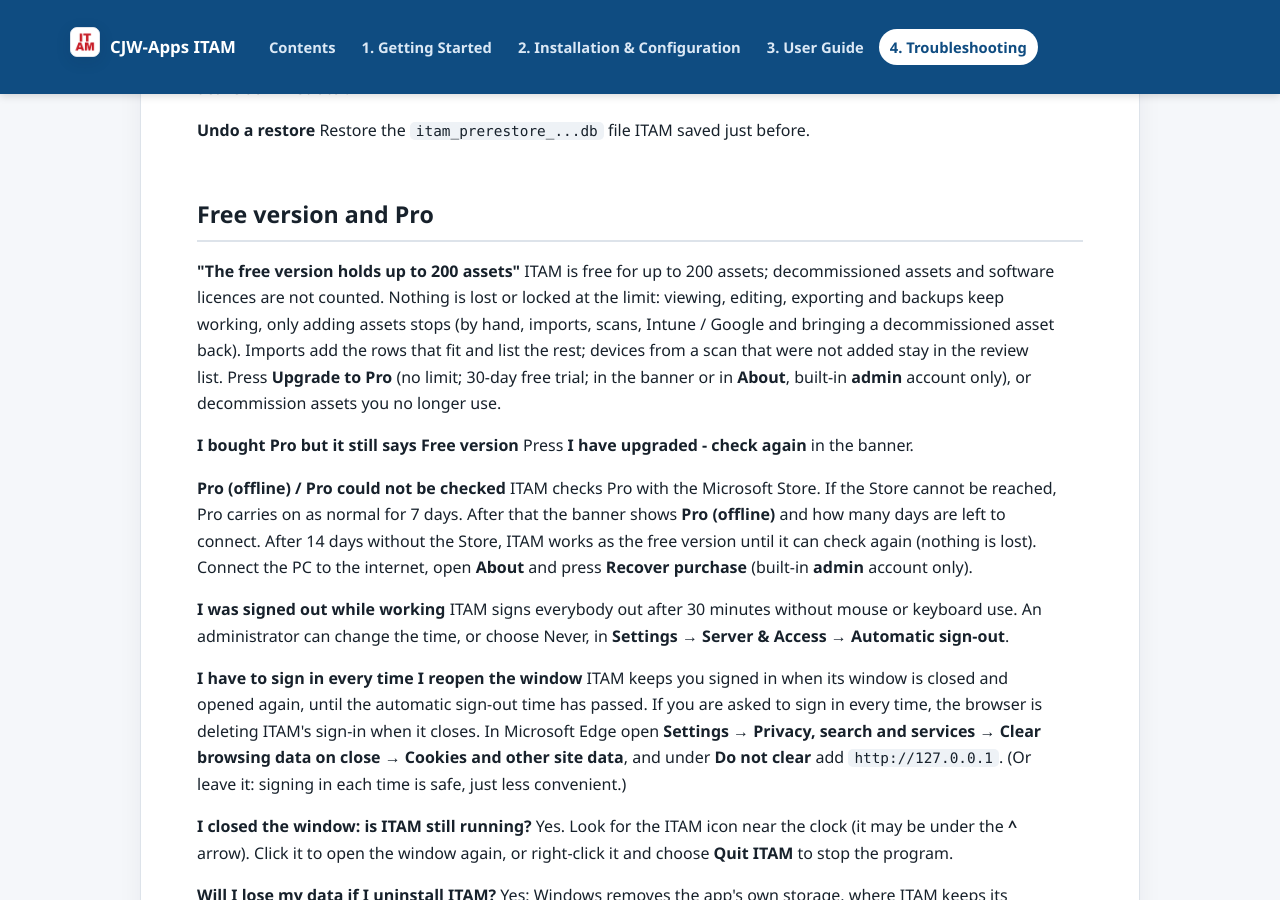
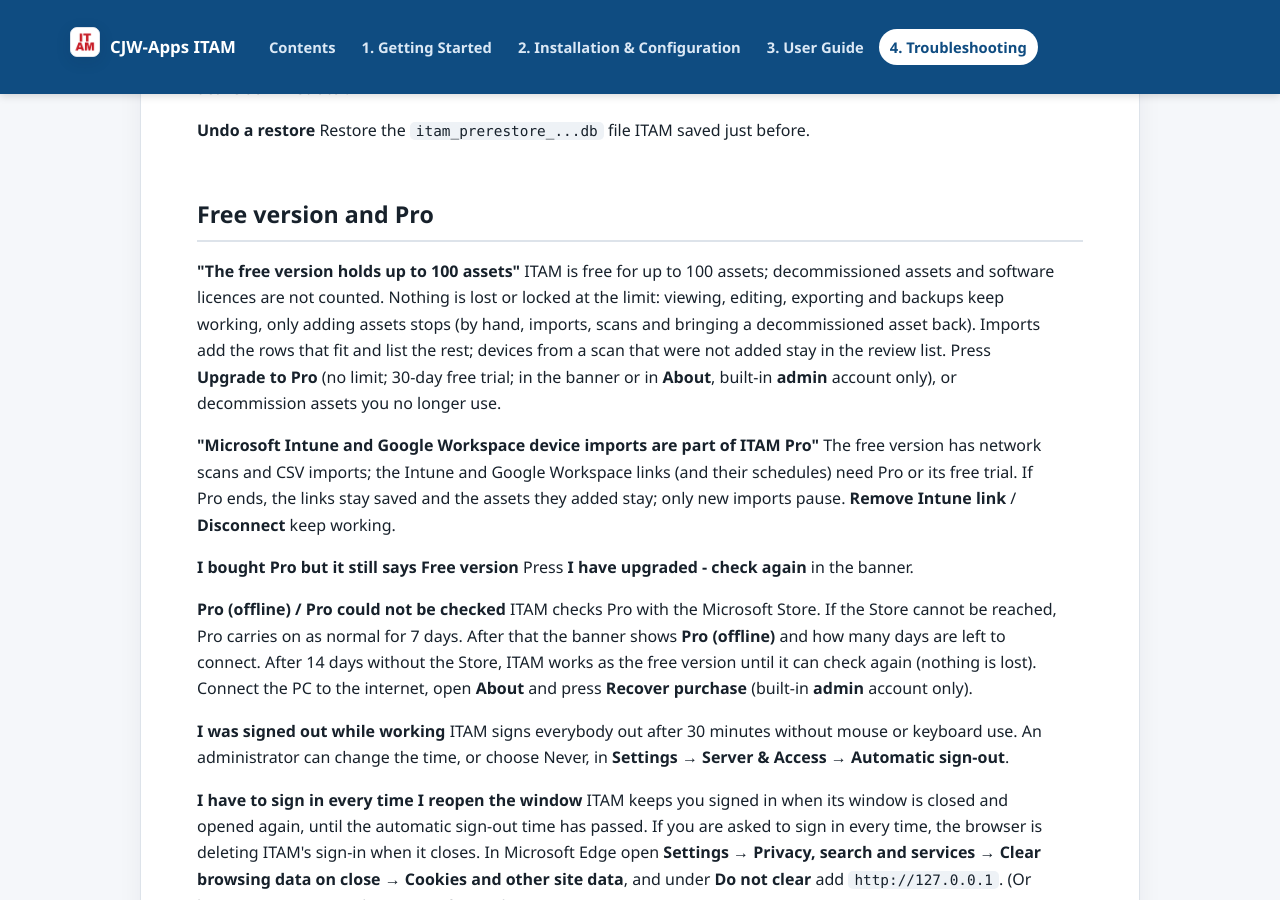
Before and after one commit to cjw-code71/cjw-apps, a Jekyll site: the page itam/guides/04-Troubleshooting.html, which Jekyll copies as it is, in a window 1280 px wide and 900 px high, scrolled down 7699 px. Built offline with Jekyll 4.4.1, drawn with Linux system fonts in a browser that asks for light colours.

Commit message:
ITAM: free up to 100 assets, Intune and Google Workspace in Pro; guides refreshed
Co-Authored-By: Claude Opus 5.5 <noreply@anthropic.com>

```diff
--- a/itam/guides/01-Getting-Started.html
+++ b/itam/guides/01-Getting-Started.html
@@ -161,8 +161,8 @@ server or an always-on desktop. They need nothing installed: they use their web
 <li>Open the <strong>Microsoft Store</strong>, search for <strong>CJW-Apps ITAM</strong> and press <strong>Get</strong>.</li>
 <li>Start <strong>CJW-Apps ITAM</strong> from the Start menu.</li>
 </ol>
-<p>ITAM is <strong>free for up to 200 assets</strong>. Software licences and decommissioned assets are not counted.
-<strong>ITAM Pro</strong> removes the limit (monthly or yearly subscription in the Microsoft Store, with a 30-day free trial). Without Pro nothing
+<p>ITAM is <strong>free for up to 100 assets</strong>, with network scans and CSV imports. Software licences and decommissioned
+assets are not counted. <strong>ITAM Pro</strong> removes the limit and adds Microsoft Intune and Google Workspace device imports (monthly or yearly subscription in the Microsoft Store, with a 30-day free trial). Without Pro nothing
 is ever deleted or locked: only adding new assets pauses at the limit.</p>
 <h3 id="what-happens-when-itam-starts">What happens when ITAM starts</h3>
 <ul>
--- a/itam/guides/04-Troubleshooting.html
+++ b/itam/guides/04-Troubleshooting.html
@@ -369,13 +369,17 @@ It is damaged, is not an ITAM database, comes from a newer version of ITAM, or h
 <p><strong>Undo a restore</strong>
 Restore the <code>itam_prerestore_...db</code> file ITAM saved just before.</p>
 <h2 id="free-version-and-pro">Free version and Pro</h2>
-<p><strong>"The free version holds up to 200 assets"</strong>
-ITAM is free for up to 200 assets; decommissioned assets and software licences are not counted.
+<p><strong>"The free version holds up to 100 assets"</strong>
+ITAM is free for up to 100 assets; decommissioned assets and software licences are not counted.
 Nothing is lost or locked at the limit: viewing, editing, exporting and backups keep working, only adding
-assets stops (by hand, imports, scans, Intune / Google and bringing a decommissioned asset back). Imports add
+assets stops (by hand, imports, scans and bringing a decommissioned asset back). Imports add
 the rows that fit and list the rest; devices from a scan that were not added stay in the review list. Press
 <strong>Upgrade to Pro</strong> (no limit; 30-day free trial; in the banner or in <strong>About</strong>, built-in <strong>admin</strong> account only), or
 decommission assets you no longer use.</p>
+<p><strong>"Microsoft Intune and Google Workspace device imports are part of ITAM Pro"</strong>
+The free version has network scans and CSV imports; the Intune and Google Workspace links (and their schedules)
+need Pro or its free trial. If Pro ends, the links stay saved and the assets they added stay; only new imports
+pause. <strong>Remove Intune link</strong> / <strong>Disconnect</strong> keep working.</p>
 <p><strong>I bought Pro but it still says Free version</strong>
 Press <strong>I have upgraded - check again</strong> in the banner.</p>
 <p><strong>Pro (offline) / Pro could not be checked</strong>
```
Also changed, not shown: business/index.md (+1 -1 lines), itam/guides/02-Installation-and-Configuration.html (+5 -4 lines), itam/index.md (+6 -4 lines), support.md (+3 -2 lines).
